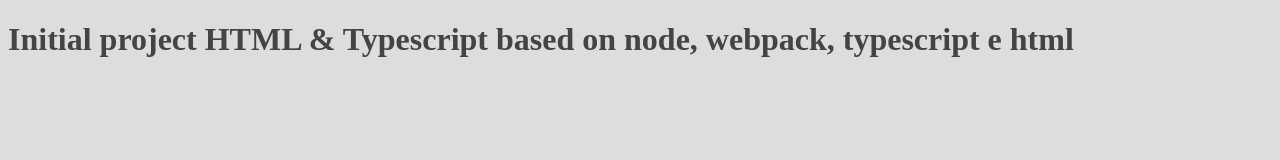
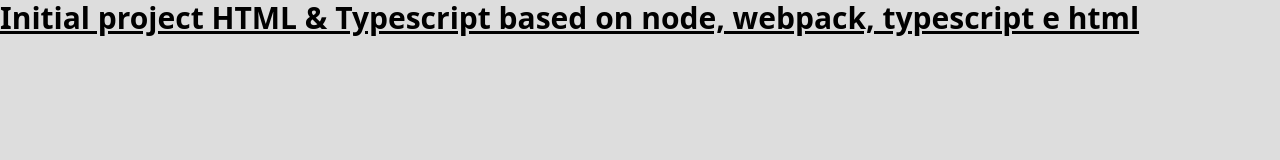
Before and after one commit to carlosmaestro/html-typescript-starter, a website with bundled scripts: page index.html in a window 1280 px wide. Built offline with nearby package versions, Linux system fonts and the light colour scheme.

Commit message:
version with tailwind added

```diff
--- a/index.html
+++ b/index.html
@@ -4,10 +4,11 @@
   <meta charset="UTF-8">
   <meta name="viewport" content="width=device-width, initial-scale=1.0">
   <link rel="stylesheet" href="src/css/style.css">
+   <link href="src/css/output.css" rel="stylesheet">
   <title>Document</title>
 </head>
 <body>
-  <h1>Initial project HTML & Typescript based on node, webpack, typescript e html</h1>
+  <h1 class="text-3xl font-bold underline">Initial project HTML & Typescript based on node, webpack, typescript e html</h1>
   <script src="dist/bundle.js"></script>
 </body>
 </html>
--- a/package.json
+++ b/package.json
@@ -4,7 +4,9 @@
   "main": "index.js",
   "scripts": {
     "test": "echo \"Error: no test specified\" && exit 1",
-    "dev": "webpack --mode development -w"
+    "dev": "webpack --mode development -w",
+    "css": "npx @tailwindcss/cli -i ./src/css/input.css -o ./src/css/output.css",
+    "css:watch": "npx @tailwindcss/cli -i ./src/css/input.css -o ./src/css/output.css --watch"
   },
   "author": "carlosmaestro",
   "license": "MIT",
@@ -14,6 +16,8 @@
     "typescript": "^5.8.3"
   },
   "dependencies": {
+    "@tailwindcss/cli": "^4.1.7",
+    "tailwindcss": "^4.1.7",
     "webpack-cli": "^6.0.1"
   }
 }
--- /dev/null
+++ b/src/css/input.css
@@ -0,0 +1 @@
+@import "tailwindcss";
--- a/src/css/style.css
+++ b/src/css/style.css
@@ -2,5 +2,5 @@
   background-color: #ddd;
 }
 h1{
-  color: #444;
+  /* color: #444; */
 }
```
Also changed, not shown: README.md, src/css/output.css (added), 1 other file.
